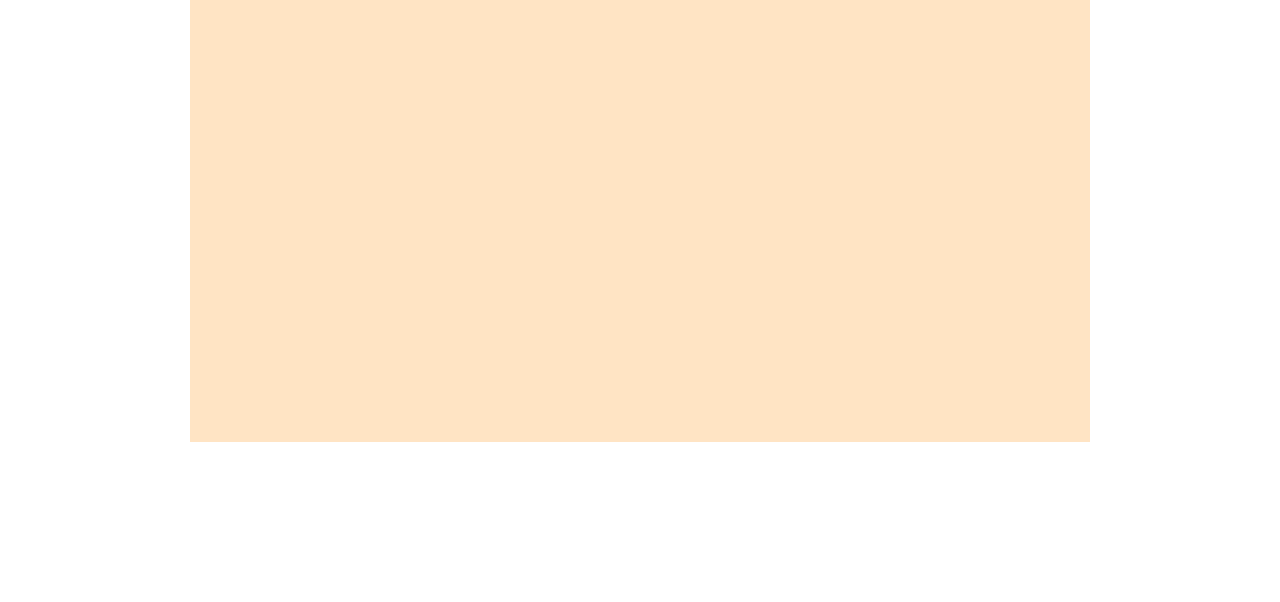
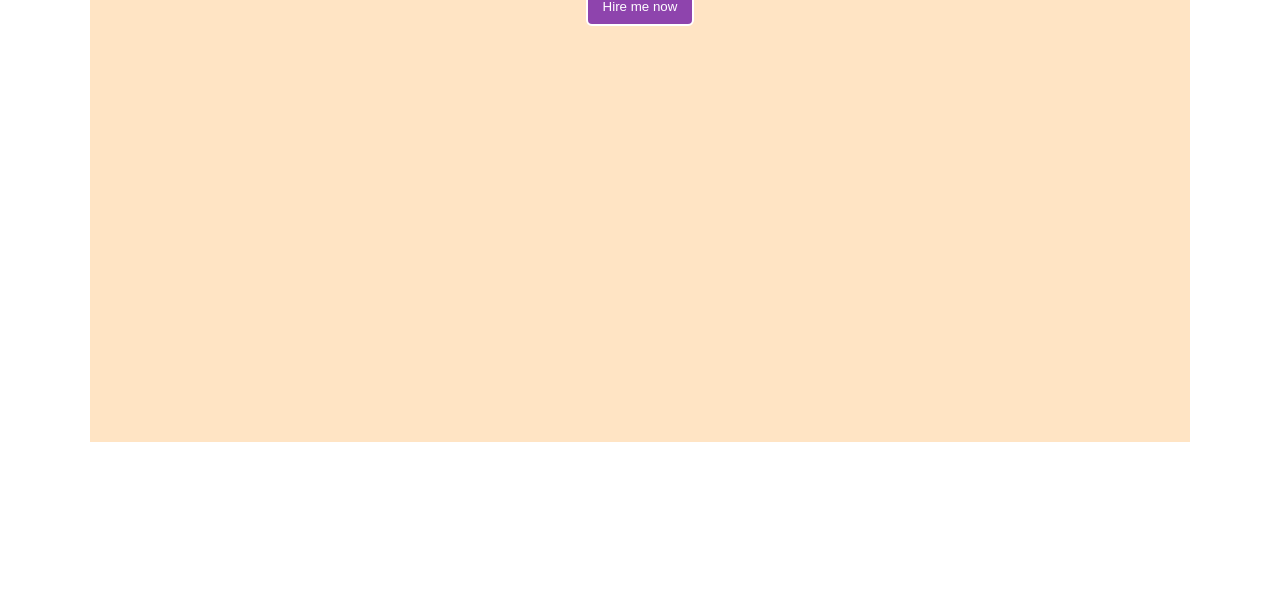
Before and after one commit to talukdar-habib/Mile1-Con1-Kick, a plain HTML site: page index.html in a window 1280 px wide. Shown: the part 198-800 px from the top of the page. Drawn offline with Linux system fonts and the light colour scheme.

Commit message:
button added

```diff
--- a/Styles/style.css
+++ b/Styles/style.css
@@ -6,7 +6,9 @@
 #heading{
     background-color: bisque;
     height: 400px;
-    width: 900px;
+    /* width: 900px; */
+    max-width: 1100px;
+    /* 1100px er beshi width paile only 1100px i nibe nahole er kom hole oi width er 100% nibe */
     /* margin-top: 40px;
     margin-bottom: 40px;
     margin-left: auto;
@@ -25,3 +27,17 @@ h2{
     text-decoration: overline;
     text-align: center;
 }
+
+
+.btn-parent{
+    /* background-color: rgb(0, 12, 12); */
+    text-align: center;
+}
+
+.btn{
+    background-color: #8e44ad;
+    padding: 10px 15px;
+    color: white;
+    border: 2px solid rgb(255, 255, 255);
+    border-radius: 6px;
+}
--- a/index.html
+++ b/index.html
@@ -10,6 +10,10 @@
 <body>
     <div id="heading">
         <h2>I am a new Programmer</h2>
+
+        <div class="btn-parent">
+            <button class="btn">Hire me now</button>
+        </div>
     </div>
 </body>
 </html>
```
